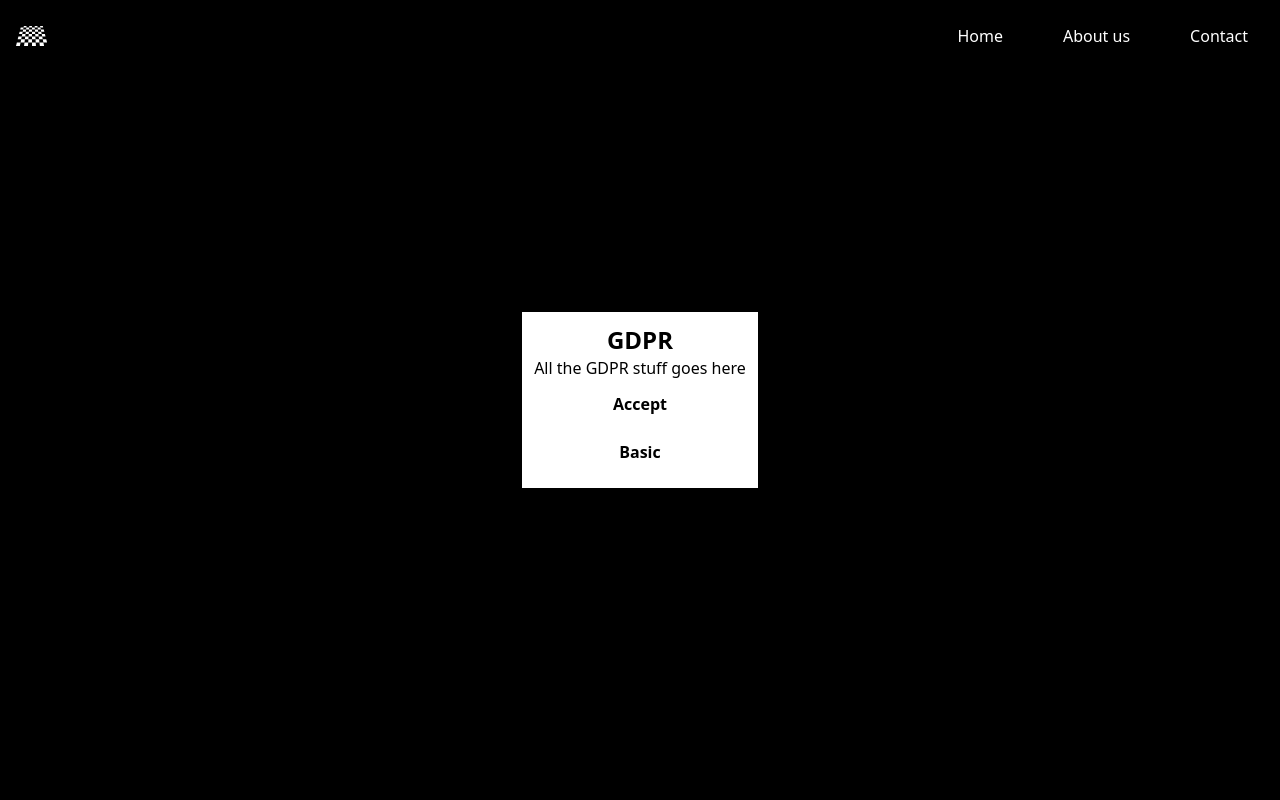
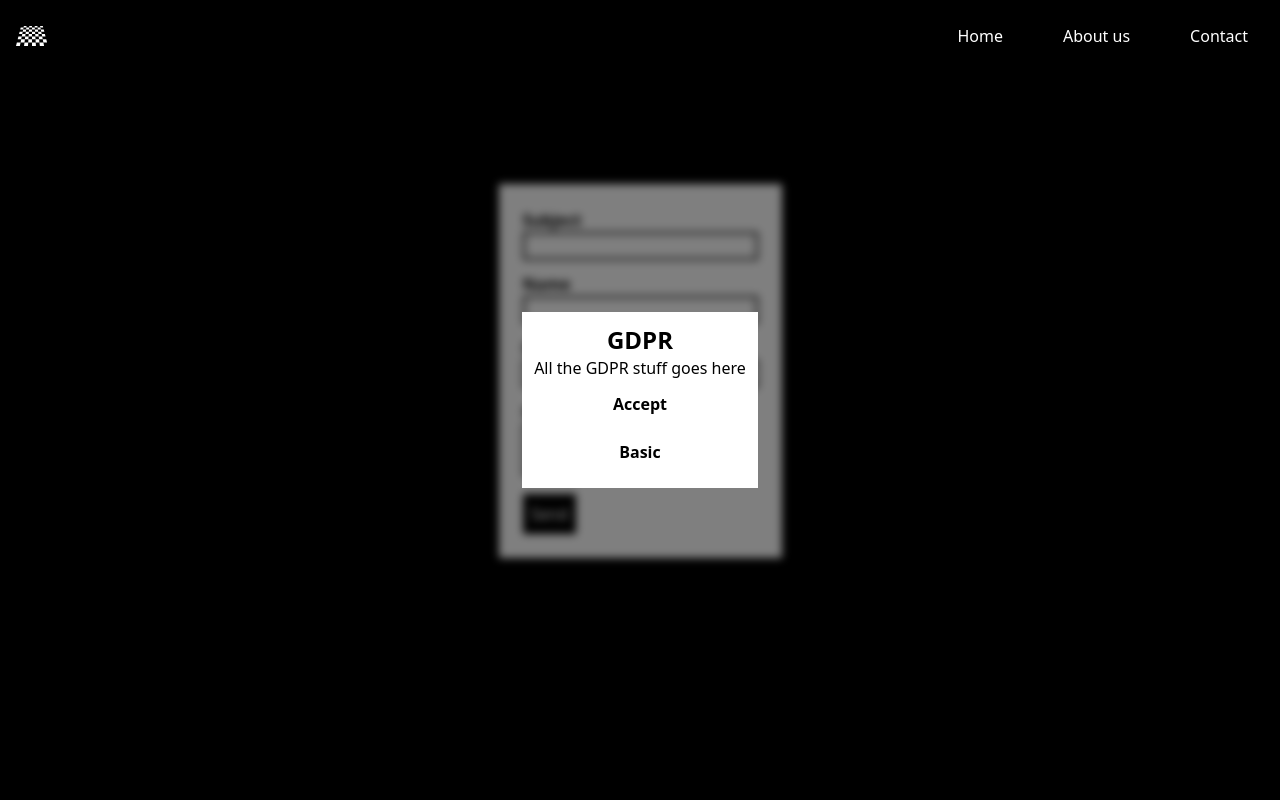
Before and after one commit to KolmschateS/webdev-next, a Next.js app: page /contact in a window 1280 px wide. Shown: the top 800 px of the page. Built offline with nearby package versions, Linux system fonts and the light colour scheme.

Commit message:
added linking between contact and about page added contact page base

```diff
--- a/app/contact/page.tsx
+++ b/app/contact/page.tsx
@@ -1,6 +1,34 @@
+import Link from 'next/link'
+
 export default function Home() {
     return (
       <main className="flex min-h-screen flex-col items-center p-24">
+        <h1 className="text-4xl font-bold">Contact</h1>
+        <p>get in touch with the developer</p>
+        <Link href={"/about"} className="fond-bold underline">Sebastiaan Kolmschate</Link>
+
+        <div className="bg-white text-black p-6">
+          <div>
+            <p className="font-bold">Subject</p>
+            <input className="border-2 border-black" type="text" />
+          </div>
+          <div className="mt-3" >
+            <p className="font-bold">Name</p>
+            <input className="border-2 border-black" type="text" />
+          </div>
+          <div className="mt-3" >
+            <p className="font-bold">Email</p>
+            <input className="border-2 border-black" type="email" />
+          </div>
+          <div className="mt-3" >
+            <p className="font-bold">Message</p>
+            <textarea className="border-2 border-black" />
+          </div>
+          {/* < Captcha /> */}
+          <div className="mt-3" >
+            <button className="bg-black text-white p-2">Send</button>
+          </div>
+        </div>
       </main>
     )
   }
```
Also changed, not shown: app/about/page.tsx (+1 -2 lines).
